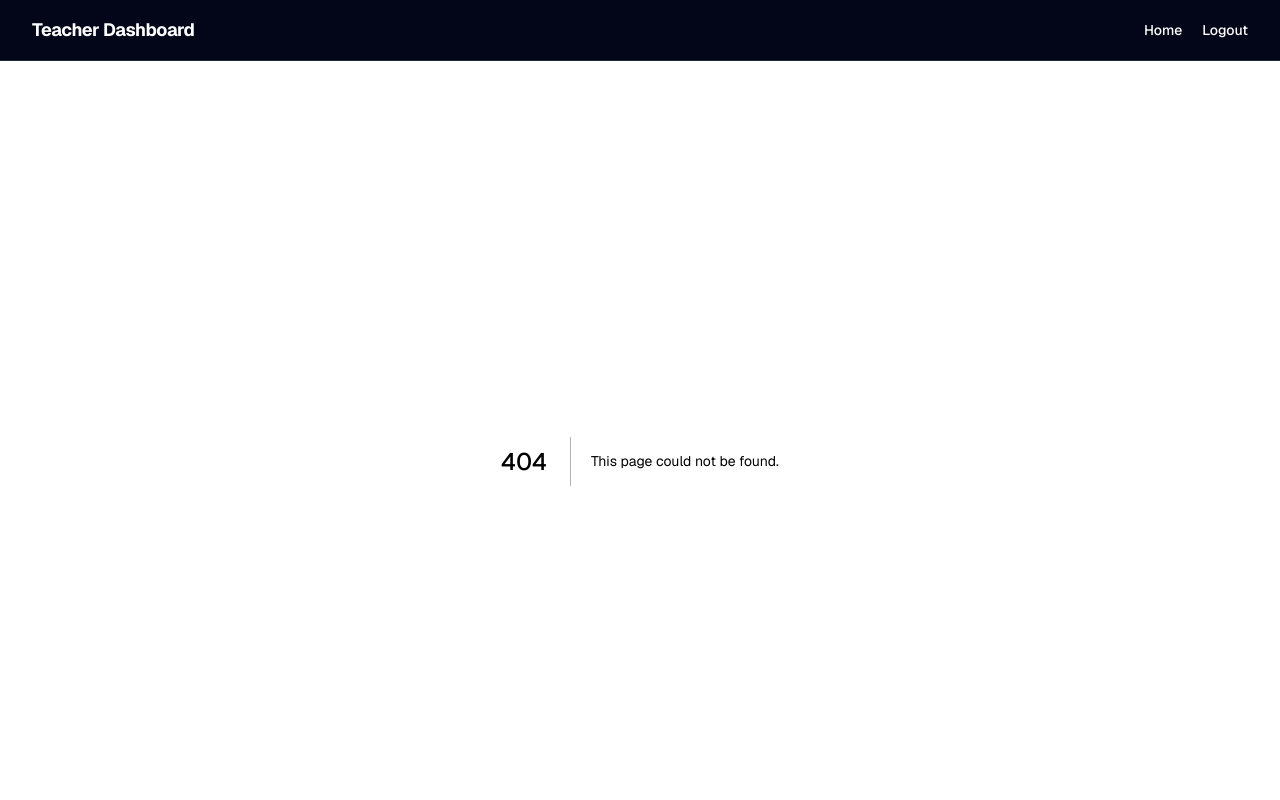
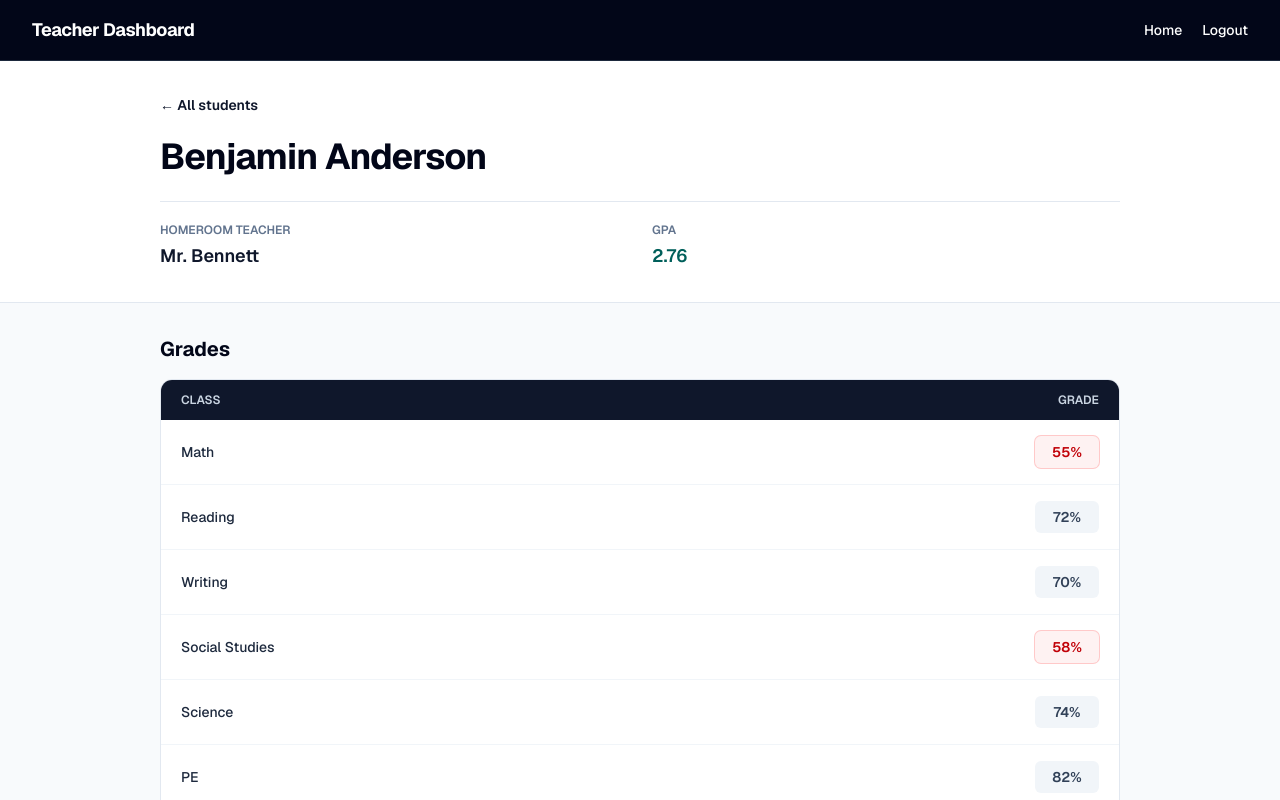
Before and after one commit to kmb1122/Teacher-Intervention-Dashboard, a Next.js app: page /students/10 in a window 1280 px wide. Before the commit this address had no page. Shown: the top 800 px of the page. Built offline with nearby package versions, Linux system fonts and the light colour scheme.

Commit message:
Created a student page view

```diff
--- a/app/page.tsx
+++ b/app/page.tsx
@@ -2,6 +2,7 @@
 
 import { faSpinner } from "@fortawesome/free-solid-svg-icons";
 import { FontAwesomeIcon } from "@fortawesome/react-fontawesome";
+import Link from "next/link";
 import { useEffect, useMemo, useState } from "react";
 import type { Student, StudentGrades } from "@/types/students";
 import SortableHeader, {
@@ -283,7 +284,12 @@ export default function Home() {
                         #{student.id}
                       </td>
                       <td className="whitespace-nowrap px-5 py-4 font-semibold text-slate-900">
-                        {student.name}
+                        <Link
+                          href={`/students/${student.id}`}
+                          className="rounded-sm hover:text-teal-700 focus-visible:outline-2 focus-visible:outline-offset-2 focus-visible:outline-teal-700"
+                        >
+                          {student.name}
+                        </Link>
                       </td>
                       <td className="whitespace-nowrap px-5 py-4 text-slate-500">
                         {student.homeroom}
--- /dev/null
+++ b/app/students/[id]/page.tsx
@@ -0,0 +1,107 @@
+import Link from "next/link";
+import { notFound } from "next/navigation";
+import studentsData from "@/data/students.json";
+
+const subjects = [
+  { key: "math", label: "Math" },
+  { key: "reading", label: "Reading" },
+  { key: "writing", label: "Writing" },
+  { key: "social studies", label: "Social Studies" },
+  { key: "science", label: "Science" },
+  { key: "PE", label: "PE" },
+  { key: "FACS", label: "FACS" },
+  { key: "UA", label: "UA" },
+] as const;
+
+export default async function StudentPage({
+  params,
+}: {
+  params: Promise<{ id: string }>;
+}) {
+  const { id } = await params;
+  const studentId = Number(id);
+  const student = studentsData.students.find((entry) => entry.id === studentId);
+
+  if (!Number.isInteger(studentId) || !student) notFound();
+
+  return (
+    <main className="min-h-screen bg-slate-50 text-slate-900">
+      <section className="border-b border-slate-200 bg-white">
+        <div className="mx-auto max-w-5xl px-4 py-8 sm:px-6 lg:px-8">
+          <Link
+            href="/"
+            className="text-sm font-semibold text-teal-700 hover:text-teal-900 focus-visible:outline-2 focus-visible:outline-offset-4 focus-visible:outline-teal-700"
+          >
+            &larr; All students
+          </Link>
+          <h2 className="mt-5 text-3xl font-bold tracking-tight text-slate-950 sm:text-4xl">
+            {student.name}
+          </h2>
+          <div className="mt-6 grid gap-6 border-t border-slate-200 pt-5 sm:grid-cols-2">
+            <div>
+              <p className="text-xs font-semibold uppercase text-slate-500">
+                Homeroom teacher
+              </p>
+              <p className="mt-1 text-lg font-semibold text-slate-900">
+                {student.homeroom}
+              </p>
+            </div>
+            <div>
+              <p className="text-xs font-semibold uppercase text-slate-500">
+                GPA
+              </p>
+              <p className="mt-1 text-lg font-semibold text-teal-800">
+                {student.GPA.toFixed(2)}
+              </p>
+            </div>
+          </div>
+        </div>
+      </section>
+
+      <section className="mx-auto max-w-5xl px-4 py-8 sm:px-6 lg:px-8">
+        <h3 className="text-xl font-bold text-slate-950">Grades</h3>
+        <div className="mt-4 overflow-hidden rounded-xl border border-slate-200 bg-white">
+          <table className="w-full text-left text-sm">
+            <thead className="bg-slate-900 text-xs uppercase text-slate-300">
+              <tr>
+                <th scope="col" className="px-5 py-3 font-semibold">
+                  Class
+                </th>
+                <th scope="col" className="px-5 py-3 text-right font-semibold">
+                  Grade
+                </th>
+              </tr>
+            </thead>
+            <tbody className="divide-y divide-slate-100">
+              {subjects.map((subject) => {
+                const grade = student.grades[subject.key];
+                const needsIntervention = grade < 65;
+
+                return (
+                  <tr key={subject.key}>
+                    <th
+                      scope="row"
+                      className="px-5 py-4 font-medium text-slate-800"
+                    >
+                      {subject.label}
+                    </th>
+                    <td className="px-5 py-4 text-right">
+                      <span
+                        className={`inline-flex min-w-16 justify-center rounded-md px-3 py-1.5 font-semibold ${needsIntervention ? "bg-red-50 text-red-700 ring-1 ring-red-200" : "bg-slate-100 text-slate-700"}`}
+                      >
+                        {grade}%
+                        {needsIntervention && (
+                          <span className="sr-only">, needs intervention</span>
+                        )}
+                      </span>
+                    </td>
+                  </tr>
+                );
+              })}
+            </tbody>
+          </table>
+        </div>
+      </section>
+    </main>
+  );
+}
```
Also changed, not shown: 1 other file (tests, documents, lock files or other folders).
